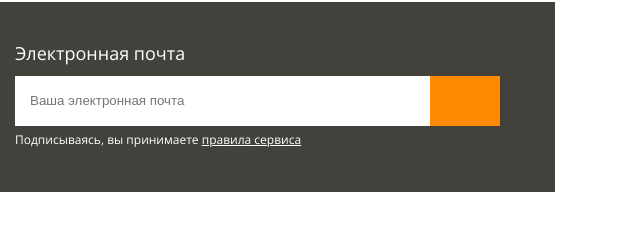
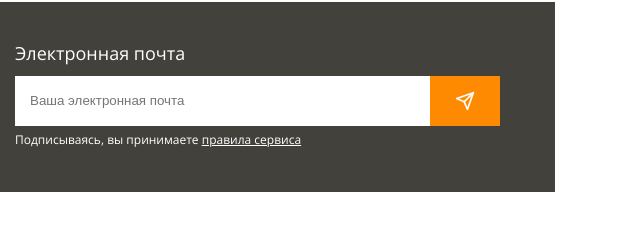
Before and after one commit to antonDedyaev/Cognitive-Distortions-landing, a website: page src/index.html in a window 1280 px wide. Shown: the part 7315-7555 px from the top of the page, 640-1280 px from the left. Drawn offline with Linux system fonts and the light colour scheme.

Commit message:
change button image

```diff
--- a/src/styles/style.css
+++ b/src/styles/style.css
@@ -386,6 +386,21 @@ input[type="text"] {
   border: none;
 }
 
+.btn-submit::before {
+  position: absolute;
+
+  display: flex;
+
+  width: 20px;
+  height: 20px;
+
+  background-image: url("../media/send.svg");
+  background-repeat: no-repeat;
+  background-size: cover;
+
+  content: "";
+}
+
 .agreement-clause {
   margin-top: 0;
 
```
